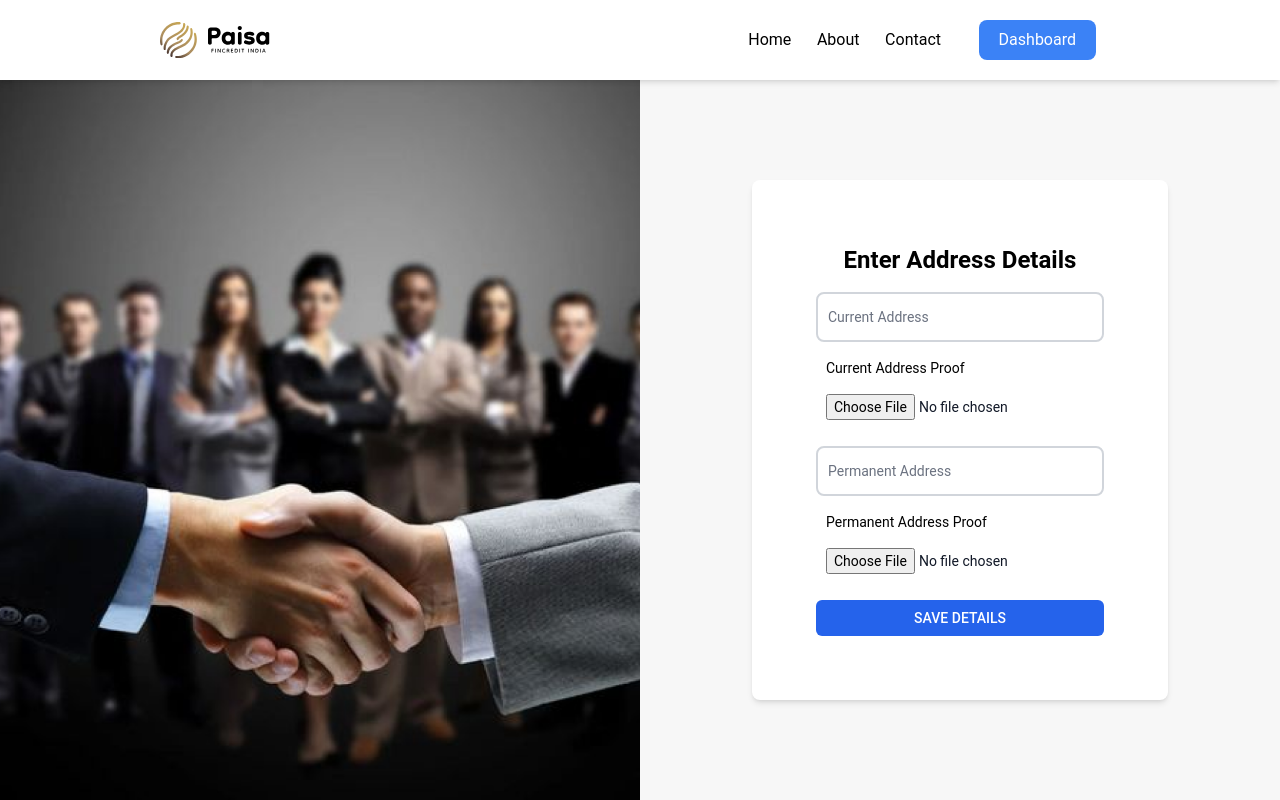
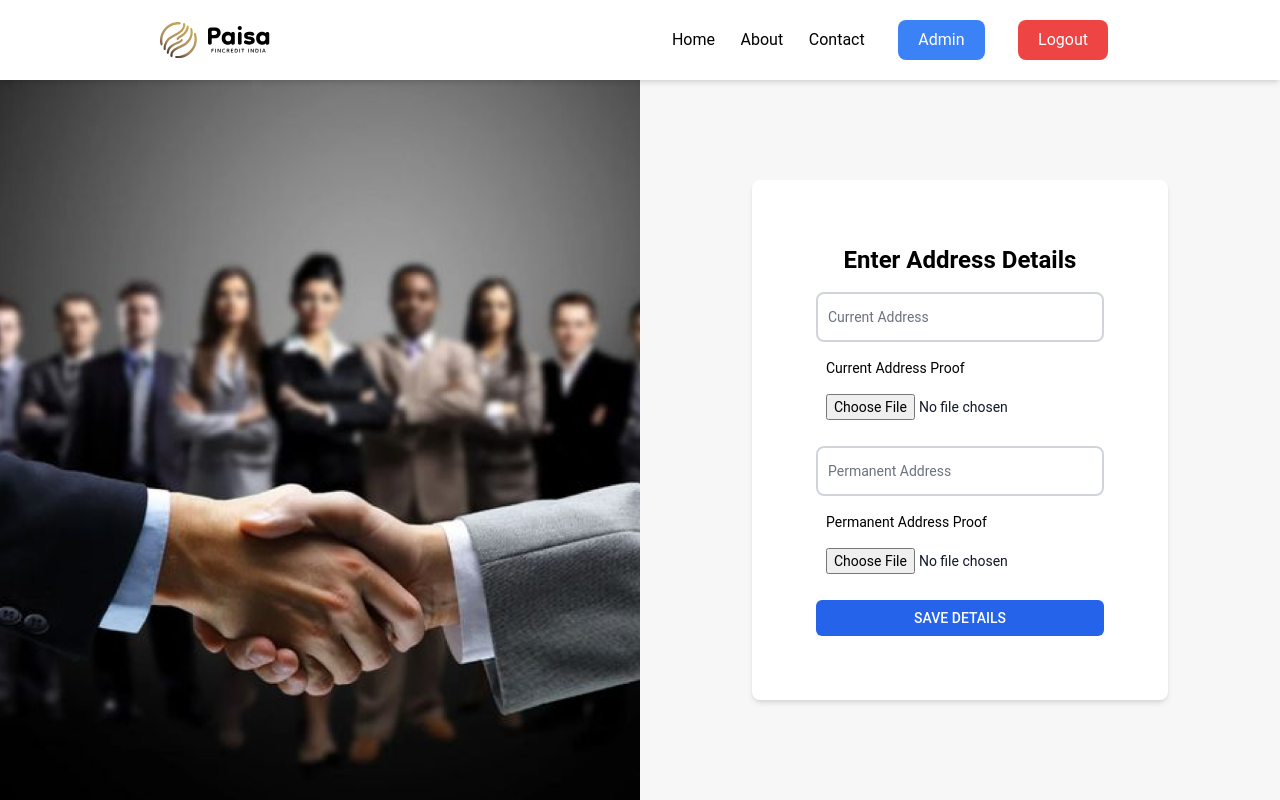
Before and after one commit to ankit-o07/PaisaFinCreditProject, a Django app: page /address/ in a window 1280 px wide. Run offline with Django 4.2, Linux system fonts and the light colour scheme; the visitor is signed in with stand-in values (Sample User, id 1); style sheets or scripts are compiled from the project's sources.

Commit message:
add logout button in header

```diff
--- a/templates/header.html
+++ b/templates/header.html
@@ -13,15 +13,19 @@
                     {% if request.user.is_authenticated %}
 
                         {% if request.user.is_superuser %}
-                            <li class="text-white bg-blue-500  no-underline py-2 px-5 rounded-lg mx-3 my-3">
-                                <a href="">Dashboard</a>
+                            <li class="text-white bg-blue-500  no-underline py-2 px-5 rounded-lg mx-2 my-3">
+                                <a href="">Admin</a>
                             </li>
                         {% else %}
                         <li
-                            class="text-white bg-blue-500  no-underline py-2 px-5 rounded-lg mx-3 my-3">
+                            class="text-white bg-blue-500  no-underline py-2 px-5 rounded-lg mx-2 my-3">
                             <a href="">Dashboard</a>
                         </li>
                         {% endif %}
+                        <li
+                            class="text-white bg-red-500 no-underline py-2 px-5 rounded-lg my-3">
+                            <a href="{% url 'logout' %}">Logout</a>
+                        </li>
                     {% else %}
                     <li
                         class="text-white bg-black no-underline py-2 px-5 rounded-lg">
@@ -44,7 +48,6 @@
                 <svg id="cross" xmlns="http://www.w3.org/2000/svg" fill="none" onclick="onMenuToggle()" viewBox="0 0 24 24" stroke-width="1.5" stroke="currentColor" class="w-6 h-6 cursor-pointer md:hidden hidden transition-all duration-300">
                     <path stroke-linecap="round" stroke-linejoin="round" d="M6 18 18 6M6 6l12 12" />
                 </svg>
-
             </div>
         </div>
     </nav>
```
